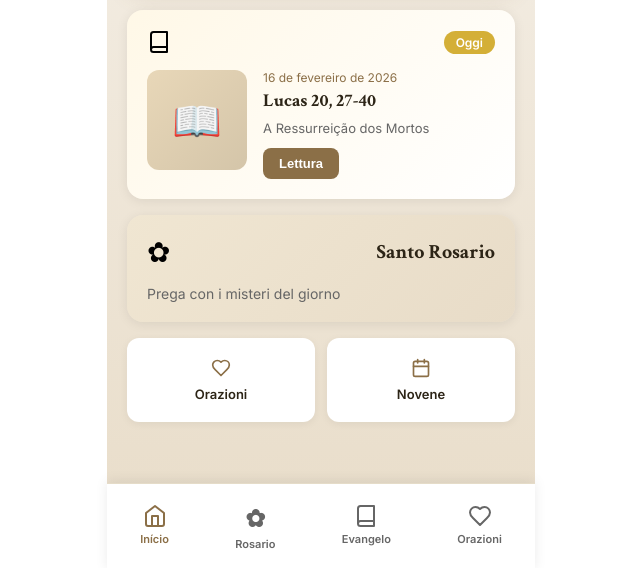
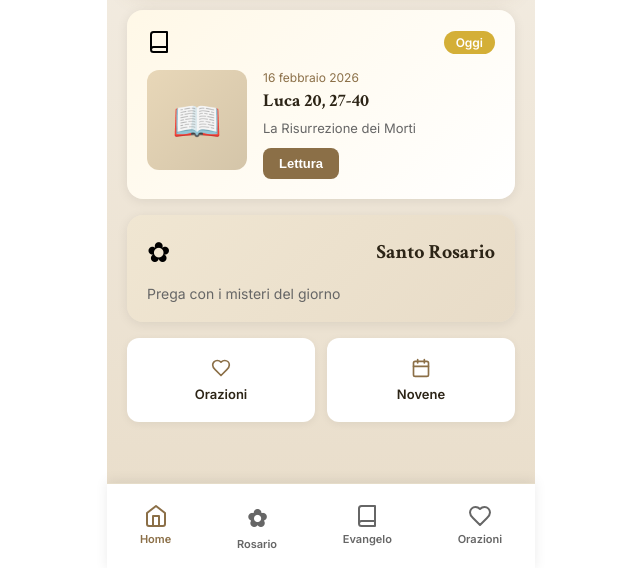
Before and after one commit to talescor-spec/mappa-cattolico, a React (Vite) app: page / in a window 1280 px wide. Shown: the part 229-797 px from the top of the page, without its empty margins (319-959 px from the left). Built offline with nearby package versions, Linux system fonts and the light colour scheme.

Commit message:
Update App.jsx

```diff
--- a/src/App.jsx
+++ b/src/App.jsx
@@ -4,13 +4,12 @@ import { LanguageProvider, useLanguage } from './contexts/LanguageContext';
 import LanguageSelector from './components/LanguageSelector';
 
 function MappaCattolicoContent() {
-  const { t } = useLanguage(); // Hook para traduções
+  const { t } = useLanguage();
   const [currentPage, setCurrentPage] = useState('home');
   const [selectedMystery, setSelectedMystery] = useState(null);
   const [rosaryProgress, setRosaryProgress] = useState({});
   const [userName, setUserName] = useState('');
 
-  // Initialize from memory
   useEffect(() => {
     const savedProgress = JSON.parse(localStorage.getItem('rosaryProgress') || '{}');
     const savedName = localStorage.getItem('userName') || 'Amigo';
@@ -18,7 +17,6 @@ function MappaCattolicoContent() {
     setUserName(savedName);
   }, []);
 
-  // Save progress
   const updateProgress = (mysteryType, beadIndex) => {
     const today = new Date().toDateString();
     const newProgress = {
@@ -88,35 +86,22 @@ function MappaCattolicoContent() {
     }
   };
 
-  const gospelReading = {
-    date: '16 de fevereiro de 2026',
-    reference: 'Lucas 20, 27-40',
-    title: 'A Ressurreição dos Mortos',
-    text: `Naquele tempo, aproximaram-se de Jesus alguns saduceus, que negam a ressurreição, e lhe perguntaram: "Mestre, Moisés nos deixou escrito: Se alguém morrer e deixar a mulher sem filhos, o irmão dele deve casar-se com a viúva e dar descendentes a seu irmão.
-
-Havia sete irmãos. O primeiro casou-se e morreu sem filhos. O segundo casou-se com a viúva, e também morreu sem filhos. O terceiro casou-se com ela, e da mesma forma os sete; e morreram sem deixar filhos. Por fim, morreu também a mulher.
-
-Agora, na ressurreição, de qual deles ela será esposa? Porque os sete foram casados com ela."
-
-Jesus respondeu: "Os filhos deste mundo casam-se; mas os que são julgados dignos de participar do mundo futuro e da ressurreição dos mortos, não se casam mais, porque não podem mais morrer, pois são iguais aos anjos e são filhos de Deus, sendo filhos da ressurreição."`
-  };
-
   const prayers = [
     {
       title: t('hailMary'),
-      text: 'Ave Maria, cheia de graça, o Senhor é convosco. Bendita sois vós entre as mulheres e bendito é o fruto do vosso ventre, Jesus. Santa Maria, Mãe de Deus, rogai por nós, pecadores, agora e na hora da nossa morte. Amém.'
+      text: t('hailMaryText')
     },
     {
       title: t('ourFather'),
-      text: 'Pai nosso, que estais no céu, santificado seja o vosso nome, venha a nós o vosso reino, seja feita a vossa vontade assim na terra como no céu. O pão nosso de cada dia nos dai hoje, perdoai as nossas ofensas assim como nós perdoamos a quem nos tem ofendido, e não nos deixeis cair em tentação, mas livrai-nos do mal. Amém.'
+      text: t('ourFatherText')
     },
     {
       title: t('gloryBe'),
-      text: 'Glória ao Pai, ao Filho e ao Espírito Santo. Como era no princípio, agora e sempre. Amém.'
+      text: t('gloryBeText')
     },
     {
       title: t('hailHolyQueen'),
-      text: 'Salve, Rainha, mãe de misericórdia, vida, doçura, esperança nossa, salve! A vós bradamos, os degredados filhos de Eva. A vós suspiramos, gemendo e chorando neste vale de lágrimas. Eia, pois, advogada nossa, esses vossos olhos misericordiosos a nós volvei, e depois deste desterro mostrai-nos Jesus, bendito fruto do vosso ventre. Ó clemente, ó piedosa, ó doce sempre Virgem Maria.'
+      text: t('hailHolyQueenText')
     }
   ];
 
@@ -126,9 +111,9 @@ Jesus respondeu: "Os filhos deste mundo casam-se; mas os que são julgados digno
       <div className="greeting-card">
         <div style={{ display: 'flex', justifyContent: 'space-between', alignItems: 'start' }}>
           <div>
-            <h1 className="greeting">Ciao, {userName}.</h1>
+            <h1 className="greeting">{t('greeting')}, {userName}.</h1>
             <p className="subtitle">{t('appSubtitle')}</p>
-            <p className="verse">La pace di Gesù e l'amore di Maria ✨</p>
+            <p className="verse">{t('peaceBless')}</p>
           </div>
           <LanguageSelector />
         </div>
@@ -142,9 +127,9 @@ Jesus respondeu: "Os filhos deste mundo casam-se; mas os que são julgados digno
         <div className="gospel-preview">
           <div className="gospel-image"></div>
           <div className="gospel-info">
-            <p className="gospel-date">{gospelReading.date}</p>
-            <h3 className="gospel-title">{gospelReading.reference}</h3>
-            <p className="gospel-excerpt">{gospelReading.title}</p>
+            <p className="gospel-date">{t('gospelDate')}</p>
+            <h3 className="gospel-title">{t('gospelReference')}</h3>
+            <p className="gospel-excerpt">{t('gospelTitleSample')}</p>
             <button className="read-more">{t('reading')}</button>
           </div>
         </div>
@@ -230,6 +215,7 @@ Jesus respondeu: "Os filhos deste mundo casam-se; mas os que são julgados digno
     };
 
     const beadType = currentBead % 11 === 0 ? t('ourFather') : t('hailMary');
+    const beadText = currentBead % 11 === 0 ? t('ourFatherText') : t('hailMaryText');
     const currentMystery = mystery.mysteries[currentMysteryIndex];
 
     return (
@@ -253,9 +239,7 @@ Jesus respondeu: "Os filhos deste mundo casam-se; mas os que são julgados digno
                   {beadType === t('ourFather') ? '✕' : '✿'}
                 </div>
                 <h4>{beadType}</h4>
-                <p className="prayer-text">
-                  {beadType === t('hailMary') ? prayers[0].text : prayers[1].text}
-                </p>
+                <p className="prayer-text">{beadText}</p>
               </div>
 
               <div className="rosary-counter">
@@ -270,7 +254,7 @@ Jesus respondeu: "Os filhos deste mundo casam-se; mas os que são julgados digno
           ) : (
             <div className="completion-message">
               <div className="completion-icon">✓</div>
-              <h3>{t('completed')}!</h3>
+              <h3>{t('rosaryCompleted')}</h3>
               <p>{mystery.name}</p>
               <button
                 className="pray-button"
@@ -281,7 +265,7 @@ Jesus respondeu: "Os filhos deste mundo casam-se; mas os que são julgados digno
                 }}
                 style={{ backgroundColor: mystery.color }}
               >
-                {t('reset')}
+                {t('prayAgain')}
               </button>
             </div>
           )}
@@ -295,15 +279,15 @@ Jesus respondeu: "Os filhos deste mundo casam-se; mas os que são julgados digno
     <div className="page-content gospel-page">
       <div className="page-header">
         <h1>{t('gospelTitle')}</h1>
-        <p className="page-subtitle">{gospelReading.date}</p>
+        <p className="page-subtitle">{t('gospelDate')}</p>
       </div>
 
       <div className="gospel-card-full">
         <div className="gospel-book-icon"></div>
-        <h2>{gospelReading.reference}</h2>
-        <h3>{gospelReading.title}</h3>
+        <h2>{t('gospelReference')}</h2>
+        <h3>{t('gospelTitleSample')}</h3>
         <div className="gospel-text">
-          {gospelReading.text.split('\n\n').map((para, i) => (
+          {t('gospelTextSample').split('\n\n').map((para, i) => (
             <p key={i}>{para}</p>
           ))}
         </div>
@@ -311,7 +295,7 @@ Jesus respondeu: "Os filhos deste mundo casam-se; mas os que são julgados digno
 
       <div className="reflection-section">
         <h3>{t('reflection')}</h3>
-        <p>Jesus nos ensina sobre a vida eterna e a ressurreição. A vida após a morte não é uma continuação desta vida terrena, mas uma nova realidade onde seremos como anjos, filhos de Deus na glória eterna.</p>
+        <p>{t('gospelReflectionSample')}</p>
       </div>
     </div>
   );
@@ -407,7 +391,6 @@ Jesus respondeu: "Os filhos deste mundo casam-se; mas os que são julgados digno
           }
         }
 
-        /* Greeting Card */
         .greeting-card {
           background: linear-gradient(135deg, #8B6F47 0%, #A0826D 100%);
           padding: 32px 24px;
@@ -436,7 +419,6 @@ Jesus respondeu: "Os filhos deste mundo casam-se; mas os que são julgados digno
           font-style: italic;
         }
 
-        /* Feature Cards */
         .feature-card {
           background: #FFF;
           border-radius: 16px;
@@ -557,7 +539,6 @@ Jesus respondeu: "Os filhos deste mundo casam-se; mas os que são julgados digno
           color: #666;
         }
 
-        /* Quick Links */
         .quick-links {
           display: grid;
           grid-template-columns: 1fr 1fr;
@@ -593,7 +574,6 @@ Jesus respondeu: "Os filhos deste mundo casam-se; mas os que são julgados digno
           color: #2C2416;
         }
 
-        /* Page Header */
         .page-header {
           margin-bottom: 24px;
         }
@@ -611,7 +591,6 @@ Jesus respondeu: "Os filhos deste mundo casam-se; mas os que são julgados digno
           color: #8B6F47;
         }
 
-        /* Mysteries Grid */
         .mysteries-grid {
           display: grid;
           gap: 16px;
@@ -689,7 +668,6 @@ Jesus respondeu: "Os filhos deste mundo casam-se; mas os que são julgados digno
           font-weight: 600;
         }
 
-        /* Rosary Prayer */
         .rosary-prayer {
           max-width: 100%;
         }
@@ -835,7 +813,6 @@ Jesus respondeu: "Os filhos deste mundo casam-se; mas os que são julgados digno
           margin-bottom: 32px;
         }
 
-        /* Gospel Page */
         .gospel-card-full {
           background: #FFF;
           border-radius: 20px;
@@ -906,7 +883,6 @@ Jesus respondeu: "Os filhos deste mundo casam-se; mas os que são julgados digno
           color: #444;
         }
 
-        /* Prayers Page */
         .prayer-card-full {
           background: #FFF;
           border-radius: 16px;
@@ -929,7 +905,6 @@ Jesus respondeu: "Os filhos deste mundo casam-se; mas os que são julgados digno
           color: #444;
         }
 
-        /* Novena Page */
         .novena-list {
           display: flex;
           flex-direction: column;
@@ -963,7 +938,6 @@ Jesus respondeu: "Os filhos deste mundo casam-se; mas os que são julgados digno
           color: #8B6F47;
         }
 
-        /* Bottom Navigation */
         .bottom-nav {
           position: fixed;
           bottom: 0;
@@ -1027,7 +1001,7 @@ Jesus respondeu: "Os filhos deste mundo casam-se; mas os que são julgados digno
           onClick={() => setCurrentPage('home')}
         >
           <Home size={24} />
-          <span>Início</span>
+          <span>{t('home')}</span>
         </div>
         <div
           className={`nav-item ${currentPage === 'rosary' ? 'active' : ''}`}
```
